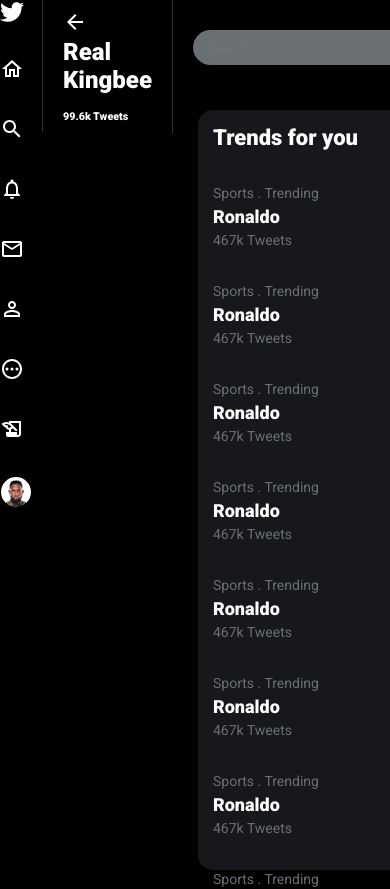
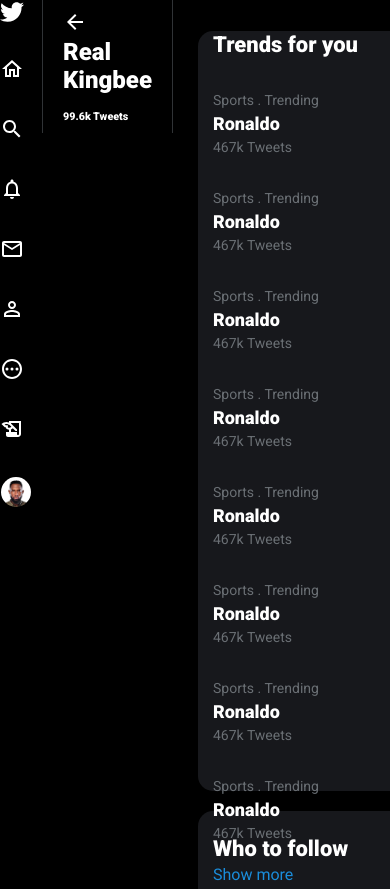
Before and after one commit to kingbee1/twitter-clone, a React (Create React App) app: page /user in a window 390 px wide. Shown: the top 889 px of the page. Built offline with nearby package versions, Linux system fonts and the light colour scheme.

Commit message:
fixed right bar spacing issue

```diff
--- a/src/components/home/home.css
+++ b/src/components/home/home.css
@@ -199,7 +199,7 @@
 
 @media (max-width: 1024px) {
     .middle-container {
-        width: 600px;
+        width: 413px;
     }
 
     .tweet {
--- a/src/components/rightbar/Rightbar.js
+++ b/src/components/rightbar/Rightbar.js
@@ -6,7 +6,7 @@
 
 function Rightbar() {
   return (
-   <div className="right-container">
+
     <div className="right-container-box">
 
       <div class="search-container">
@@ -113,7 +113,7 @@
 
     </div>
 
-   </div>
+
   )
 }
 
--- a/src/components/rightbar/rightbar.css
+++ b/src/components/rightbar/rightbar.css
@@ -190,11 +190,22 @@
 }
 
 @media (max-width: 1024px) {
+
     .right-container-box{
         position: sticky;
         height: 90px;
         padding: 30px 0;
         top: 0px;
-        min-width: 200px;
+    }
+
+    .search-container {
+        display: none;
+    }
+    .trend-box {
+        height: 90vh;
+        width: 284px;
+        margin-left: 25px;
+        margin-top: 1px;
+        padding-top: 1px;
     }
 }
--- a/src/pages/page styles/explore.css
+++ b/src/pages/page styles/explore.css
@@ -52,3 +52,10 @@
 .explore-base h3 {
     font-size: 900;
 }
+
+@media (max-width: 1024px) {
+  .explore-search__input-container {
+    width: 290px;
+    padding: 12px;
+  }
+}
```
